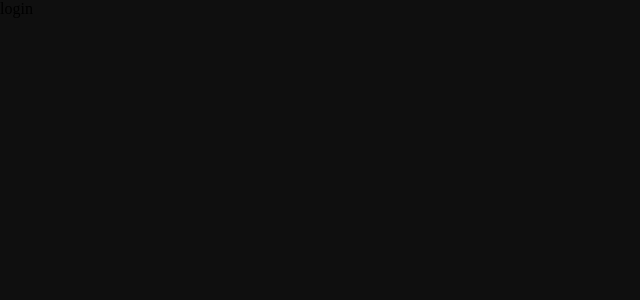
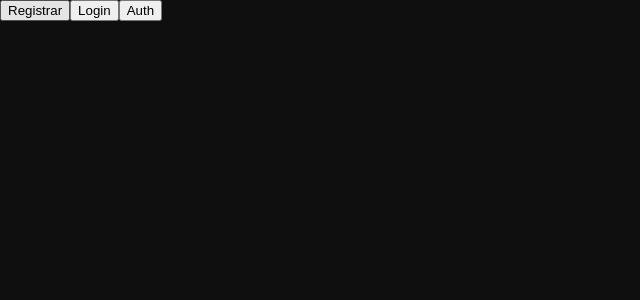
Before and after one commit to rubensqueiroz863/internet-banking, an Angular app: page /login in a window 1280 px wide. Shown: the top 300 px of the page, without its empty margins (0-640 px from the left). Built offline with nearby package versions, Linux system fonts and the light colour scheme.

Commit message:
feat(login) Services de login, register e auth criados e testados no pages/login

```diff
--- a/src/app/app.config.ts
+++ b/src/app/app.config.ts
@@ -3,10 +3,17 @@ import { provideRouter } from '@angular/router';
 
 import { routes } from './app.routes';
 import { provideClientHydration, withEventReplay } from '@angular/platform-browser';
+import { provideHttpClient, withFetch, withInterceptors } from '@angular/common/http';
+import { authInterceptor } from '../interceptors/auth-interceptor';
 
 export const appConfig: ApplicationConfig = {
   providers: [
     provideBrowserGlobalErrorListeners(),
-    provideRouter(routes), provideClientHydration(withEventReplay())
+    provideRouter(routes), provideClientHydration(withEventReplay()),
+
+    provideHttpClient(
+      withFetch(),
+      withInterceptors([authInterceptor])
+    )
   ]
 };
--- a/src/app/pages/login/login.html
+++ b/src/app/pages/login/login.html
@@ -1,3 +1,11 @@
-<div>
-  login
+<div class="loginPage">
+  <button (click)="register()">
+    Registrar
+  </button>
+  <button (click)="login()">
+    Login
+  </button>
+  <button (click)="auth()">
+    Auth
+  </button>
 </div>
--- a/src/app/pages/login/login.ts
+++ b/src/app/pages/login/login.ts
@@ -1,4 +1,7 @@
 import { Component } from '@angular/core';
+import { RegisterService } from '../../services/register.service';
+import { LoginService } from '../../services/login.service';
+import { AuthService } from '../../services/auth.service';
 
 @Component({
   selector: 'app-login',
@@ -7,5 +10,50 @@ import { Component } from '@angular/core';
   styleUrl: './login.scss',
 })
 export class Login {
+  constructor(private readonly registerService: RegisterService, private readonly loginService: LoginService, private readonly authService: AuthService) {}
+
+  register() {
+    const user = {
+      cpf: '123456789',
+      name: 'Rubens',
+      email: 'rubens@gmail.com',
+      password: '123456'
+    };
+
+    this.registerService.register(user).subscribe({
+      next: (res) => {
+        console.log('Sucesso', res);
+      },
+      error: (err) => {
+        console.log('Erro: ', err.error)
+      }
+    })
+  }
+
+  login() {
+    this.loginService.login('123456789', '123456')
+      .subscribe({
+        next: (res) => {
+          console.log(res);
+
+          localStorage.setItem('token', res.token);
+        },
+        error: (err) => {
+          console.log(err);
+        }
+      });
+  }
+
+  auth() {
+    this.authService.me()
+      .subscribe({
+        next: (res) => {
+          console.log(res);
+        },
+        error: (err) => {
+          console.log(err);
+        }
+      });
+  }
 
 }
--- /dev/null
+++ b/src/app/services/auth.service.ts
@@ -0,0 +1,23 @@
+import { HttpClient } from "@angular/common/http";
+import { Injectable } from "@angular/core";
+import { Observable } from "rxjs";
+
+interface AuthResponse {
+  token: string;
+  name: string;
+  cpf: string;
+}
+
+@Injectable({
+  providedIn: 'root'
+})
+export class AuthService {
+
+  private readonly api = 'http://localhost:8080/auth';
+
+  constructor(private readonly http: HttpClient) {}
+
+  me(): Observable<AuthResponse> {
+    return this.http.get<AuthResponse>(`${this.api}/me`);
+  }
+}
--- /dev/null
+++ b/src/app/services/login.service.ts
@@ -0,0 +1,26 @@
+import { HttpClient } from "@angular/common/http";
+import { Injectable } from "@angular/core";
+import { Observable } from "rxjs";
+
+interface AuthResponse {
+  token: string;
+  name: string;
+  cpf: string;
+}
+
+@Injectable({
+  providedIn: 'root'
+})
+export class LoginService {
+
+  private readonly api = 'http://localhost:8080/auth';
+
+  constructor(private readonly http: HttpClient) {}
+
+  login(cpf: string, password: string): Observable<AuthResponse> {
+    return this.http.post<AuthResponse>(`${this.api}/login`, {
+      cpf,
+      password
+    });
+  }
+}
--- /dev/null
+++ b/src/app/services/register.service.ts
@@ -0,0 +1,28 @@
+import { HttpClient } from "@angular/common/http";
+import { Injectable } from "@angular/core";
+import { Observable } from "rxjs";
+
+interface RegisterRequest {
+  name: string;
+  cpf: string;
+  email: string;
+  password: string;
+}
+
+@Injectable({
+  providedIn: 'root'
+})
+export class RegisterService {
+
+  private readonly api = 'http://localhost:8080/auth';
+
+  constructor(private readonly http: HttpClient) {}
+
+  register(data: RegisterRequest): Observable<string> {
+    return this.http.post(
+      `${this.api}/register`,
+      data,
+      { responseType: 'text'}
+    );
+  }
+}
--- /dev/null
+++ b/src/interceptors/auth-interceptor.ts
@@ -0,0 +1,19 @@
+import { HttpInterceptorFn } from '@angular/common/http';
+
+export const authInterceptor: HttpInterceptorFn = (req, next) => {
+
+  const token = localStorage.getItem('token');
+
+  if (token) {
+
+    const cloned = req.clone({
+      setHeaders: {
+        Authorization: `Bearer ${token}`
+      }
+    });
+
+    return next(cloned);
+  }
+
+  return next(req);
+};
```
